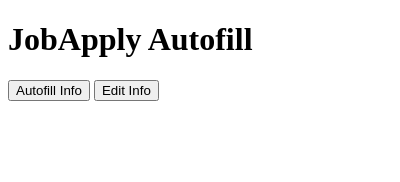
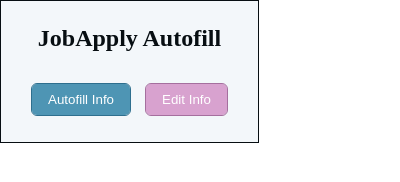
Before and after one commit to MaorBezalel/JobApply-Autofill, a browser extension: page views/popup.html in a window 400 px wide. Drawn offline with Linux system fonts and the light colour scheme.

Commit message:
Refactor popup layout and styles

```diff
--- a/styles/popup.css
+++ b/styles/popup.css
@@ -0,0 +1,62 @@
+body {
+    padding: 0;
+    margin: 0;
+    width: fit-content;
+    height: fit-content;
+}
+
+.popup {
+    display: flex;
+    flex-direction: column;
+    align-items: center;
+    gap: 1rem;
+
+    width: 225px;
+    height: 125px;
+    padding: 0.5rem 1rem;
+
+    background-color: #f3f7fa;
+    border: 1px solid #070e12;
+}
+
+.popup__title {
+    font-size: 1.5rem;
+    color: #070e12;
+    text-align: center;
+}
+
+.popup__options {
+    display: flex;
+    gap: 1rem;
+}
+
+.popup__options button {
+    padding: 0.5rem 1rem;
+    cursor: pointer;
+    border-radius: 5px;
+    border: none;
+}
+
+#btn--autofill-info {
+    background-color: #4e95b4;
+    color: #fff;
+    outline: 1px solid #2e6f8e;
+}
+#btn--autofill-info:hover {
+    background-color: #3b7a9f;
+}
+#btn--autofill-info:focus {
+    outline: 2px solid #1e4f6e;
+}
+
+#btn--edit-info {
+    background-color: #d8a2cf;
+    color: #fff;
+    outline: 1px solid #a56f9e;
+}
+#btn--edit-info:hover {
+    background-color: #c48fc2;
+}
+#btn--edit-info:focus {
+    outline: 2px solid #8e4f6e;
+}
--- a/views/popup.html
+++ b/views/popup.html
@@ -7,12 +7,13 @@
         <title>JobApply Autofill</title>
     </head>
     <body>
-        <h1 class="title">JobApply Autofill</h1>
-        <p class="description"></p>
-        <div class="options" data-hidden="false">
-            <button id="btn--autofill-info" class="btn" type="button">Autofill Info</button>
-            <button id="btn--edit-info" class="btn" type="button">Edit Info</button>
-        </div>
+        <main class="popup">
+            <h1 class="popup__title">JobApply Autofill</h1>
+            <div class="popup__options">
+                <button id="btn--autofill-info" class="btn" type="button">Autofill Info</button>
+                <button id="btn--edit-info" class="btn" type="button">Edit Info</button>
+            </div>
+        </main>
         <script src="../scripts/popup.js" type="module"></script>
     </body>
 </html>
```
